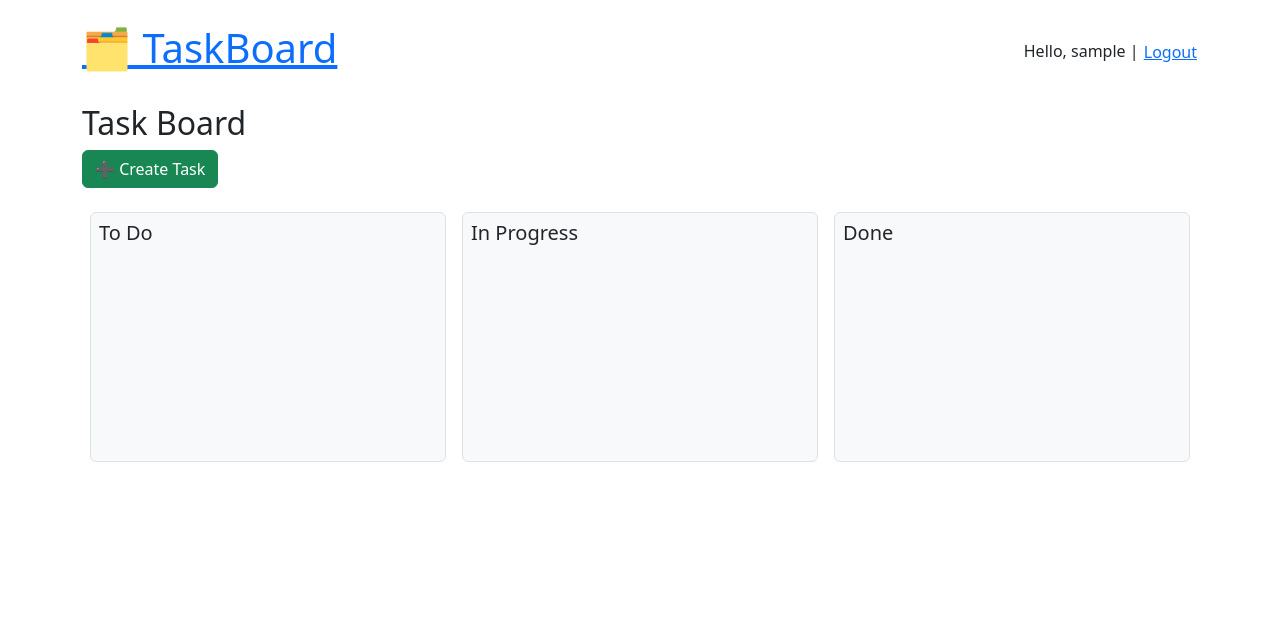
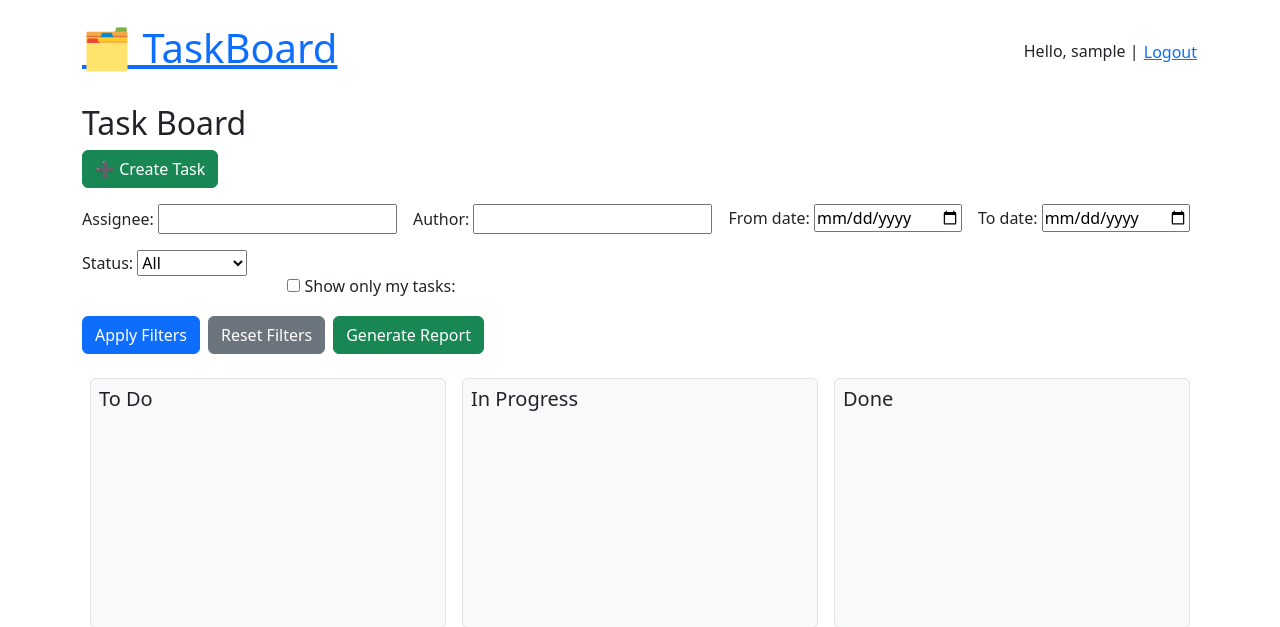
Before and after one commit to ivgurinovich/Kanban_Board, a Django app: page / in a window 1280 px wide. Shown: the top 627 px of the page. Run offline with Django 5.2, Linux system fonts and the light colour scheme; the visitor is signed in with stand-in values (Sample User, id 1); data that the repository does not hold is empty.

Commit message:
filters and generate report button are added

```diff
--- a/kanban_board/board/forms.py
+++ b/kanban_board/board/forms.py
@@ -3,10 +3,12 @@ from .models import Task, Comment
 from django.contrib.auth.forms import UserCreationForm
 from django.contrib.auth.models import User
 
+
 class TaskForm(forms.ModelForm):
     class Meta:
         model = Task
         fields = ['title', 'description', 'status', 'assignee']
+
 
 class CommentForm(forms.ModelForm):
     class Meta:
@@ -18,3 +20,14 @@ class RegisterForm(UserCreationForm):
     class Meta:
         model = User
         fields = ['username', 'password1', 'password2']
+
+
+class TaskFilterForm(forms.Form):
+    STATUS_CHOICES = [('', 'All')] + [(status, status) for status, _ in Task.STATUS_CHOICES]
+
+    assignee = forms.CharField(required=False, label='Assignee')
+    author = forms.CharField(required=False, label='Author')
+    start_date = forms.DateField(required=False, widget=forms.DateInput(attrs={'type': 'date'}), label='From date')
+    end_date = forms.DateField(required=False, widget=forms.DateInput(attrs={'type': 'date'}), label='To date')
+    status = forms.ChoiceField(choices=STATUS_CHOICES, required=False, label='Status')
+    show_only_mine = forms.BooleanField(required=False, label='Show only my tasks')
--- a/kanban_board/board/templates/board/task_board.html
+++ b/kanban_board/board/templates/board/task_board.html
@@ -1,9 +1,42 @@
 {% extends 'board/base.html' %}
 {% block content %}
 <h2>Task Board</h2>
+
 <div class="mb-3">
     <a href="{% url 'task_create' %}" class="btn btn-success">➕ Create Task</a>
 </div>
+
+<form method="get" class="mb-3">
+    <div class="d-flex flex-wrap align-items-end gap-3">
+        <div class="d-flex flex-wrap gap-3">
+            <div>
+                {{ form.assignee.label_tag }} {{ form.assignee }}
+            </div>
+            <div>
+                {{ form.author.label_tag }} {{ form.author }}
+            </div>
+            <div>
+                {{ form.start_date.label_tag }} {{ form.start_date }}
+            </div>
+            <div>
+                {{ form.end_date.label_tag }} {{ form.end_date }}
+            </div>
+            <div>
+                {{ form.status.label_tag }} {{ form.status }}
+            </div>
+            <div class="form-check mt-4">
+                {{ form.show_only_mine }} {{ form.show_only_mine.label_tag }}
+            </div>
+        </div>
+
+
+        <div class="d-flex gap-2">
+            <button type="submit" class="btn btn-primary">Apply Filters</button>
+            <a href="{% url 'task_board' %}" class="btn btn-secondary">Reset Filters</a>
+            <a href="{% url 'generate_report' %}?{{ request.GET.urlencode }}" class="btn btn-success">Generate Report</a>
+        </div>
+    </div>
+</form>
 
 <div class="d-flex justify-content-between">
     {% for pair in status_columns %}
--- a/kanban_board/board/urls.py
+++ b/kanban_board/board/urls.py
@@ -14,4 +14,5 @@ urlpatterns = [
     path('logout/', auth_views.LogoutView.as_view(next_page='login'), name='logout'),
     path('update-task-status/', views.update_task_status, name='update_task_status'),
     path('board/', views.task_board, name='task_board'),
+    path('generate_report/', views.generate_report, name='generate_report'),
 ]
--- a/kanban_board/board/views.py
+++ b/kanban_board/board/views.py
@@ -1,6 +1,6 @@
 from django.shortcuts import render, redirect, get_object_or_404
 from .models import Task, Comment
-from .forms import TaskForm, CommentForm
+from .forms import TaskForm, CommentForm, TaskFilterForm
 from django.contrib.auth.decorators import login_required
 import matplotlib.pyplot as plt
 from django.template.loader import get_template
@@ -16,8 +16,8 @@ from .forms import RegisterForm
 from django.contrib.auth import login
 from django.http import JsonResponse
 from django.views.decorators.csrf import csrf_exempt
-
-
+import pdfkit
+from django.template.loader import render_to_string
 
 
 @login_required
@@ -74,49 +74,6 @@ def generate_pdf(template_src, context_dict):
     return HttpResponse('Error generating PDF', status=500)
 
 
-def generate_report(request):
-    date_from = request.GET.get('date_from')
-    date_to = request.GET.get('date_to')
-    user_id = request.GET.get('user')
-
-    tasks = Task.objects.all()
-
-    if date_from:
-        tasks = tasks.filter(created_at__date__gte=date_from)
-    if date_to:
-        tasks = tasks.filter(created_at__date__lte=date_to)
-    if user_id:
-        tasks = tasks.filter(author__id=user_id)
-
-    # Pie chart
-    status_counts = {
-        'To Do': tasks.filter(status='to_do').count(),
-        'In Progress': tasks.filter(status='in_progress').count(),
-        'Done': tasks.filter(status='done').count(),
-    }
-
-    labels = list(status_counts.keys())
-    sizes = list(status_counts.values())
-
-    plt.figure(figsize=(4, 4))
-    plt.pie(sizes, labels=labels, autopct='%1.1f%%', startangle=140)
-    plt.axis('equal')
-
-    chart_path = os.path.join(settings.MEDIA_ROOT, 'task_chart.png')
-    plt.savefig(chart_path)
-    plt.close()
-
-    context = {
-        'tasks': tasks,
-        'date_from': date_from,
-        'date_to': date_to,
-        'user_filter': User.objects.get(pk=user_id).username if user_id else None,
-        'chart_path': f'file://{chart_path}'
-    }
-
-    return generate_pdf('board/report_template.html', context)
-
-
 def register_view(request):
     if request.method == 'POST':
         form = RegisterForm(request.POST)
@@ -132,14 +89,32 @@ def register_view(request):
 @login_required
 def task_board(request):
     tasks = Task.objects.all()
+    form = TaskFilterForm(request.GET)
+
+    if form.is_valid():
+        if form.cleaned_data['assignee']:
+            tasks = tasks.filter(assignee__username__icontains=form.cleaned_data['assignee'])
+        if form.cleaned_data['author']:
+            tasks = tasks.filter(author__username__icontains=form.cleaned_data['author'])
+        if form.cleaned_data['status']:
+            tasks = tasks.filter(status=form.cleaned_data['status'])
+        if form.cleaned_data['start_date']:
+            tasks = tasks.filter(created_at__gte=form.cleaned_data['start_date'])
+        if form.cleaned_data['end_date']:
+            tasks = tasks.filter(created_at__lte=form.cleaned_data['end_date'])
+        if form.cleaned_data.get('show_only_mine'):
+            tasks = tasks.filter(assignee=request.user)
+
     status_columns = [
         ('to_do', 'To Do'),
         ('in_progress', 'In Progress'),
         ('done', 'Done'),
     ]
+
     return render(request, 'board/task_board.html', {
         'tasks': tasks,
-        'status_columns': status_columns
+        'form': form,
+        'status_columns': status_columns,
     })
 
 
@@ -156,3 +131,31 @@ def update_task_status(request):
             return JsonResponse({'success': True})
         except Task.DoesNotExist:
             return JsonResponse({'success': False, 'error': 'Task not found'})
+
+
+def generate_report(request):
+    tasks = Task.objects.all()
+    form = TaskFilterForm(request.GET)
+
+    if form.is_valid():
+        if form.cleaned_data['assignee']:
+            tasks = tasks.filter(assignee__username__icontains=form.cleaned_data['assignee'])
+        if form.cleaned_data['author']:
+            tasks = tasks.filter(author__username__icontains=form.cleaned_data['author'])
+        if form.cleaned_data['status']:
+            tasks = tasks.filter(status=form.cleaned_data['status'])
+        if form.cleaned_data['start_date']:
+            tasks = tasks.filter(created_at__gte=form.cleaned_data['start_date'])
+        if form.cleaned_data['end_date']:
+            tasks = tasks.filter(created_at__lte=form.cleaned_data['end_date'])
+        if form.cleaned_data.get('show_only_mine'):
+            tasks = tasks.filter(assignee__isnull=False, assignee=request.user)
+
+    template = get_template('board/report_template.html')
+    html = template.render({'tasks': tasks})
+    result = BytesIO()
+    pdf = pisa.pisaDocument(BytesIO(html.encode("UTF-8")), result)
+
+    if not pdf.err:
+        return HttpResponse(result.getvalue(), content_type='application/pdf')
+    return HttpResponse('Error generating PDF', status=500)
```
